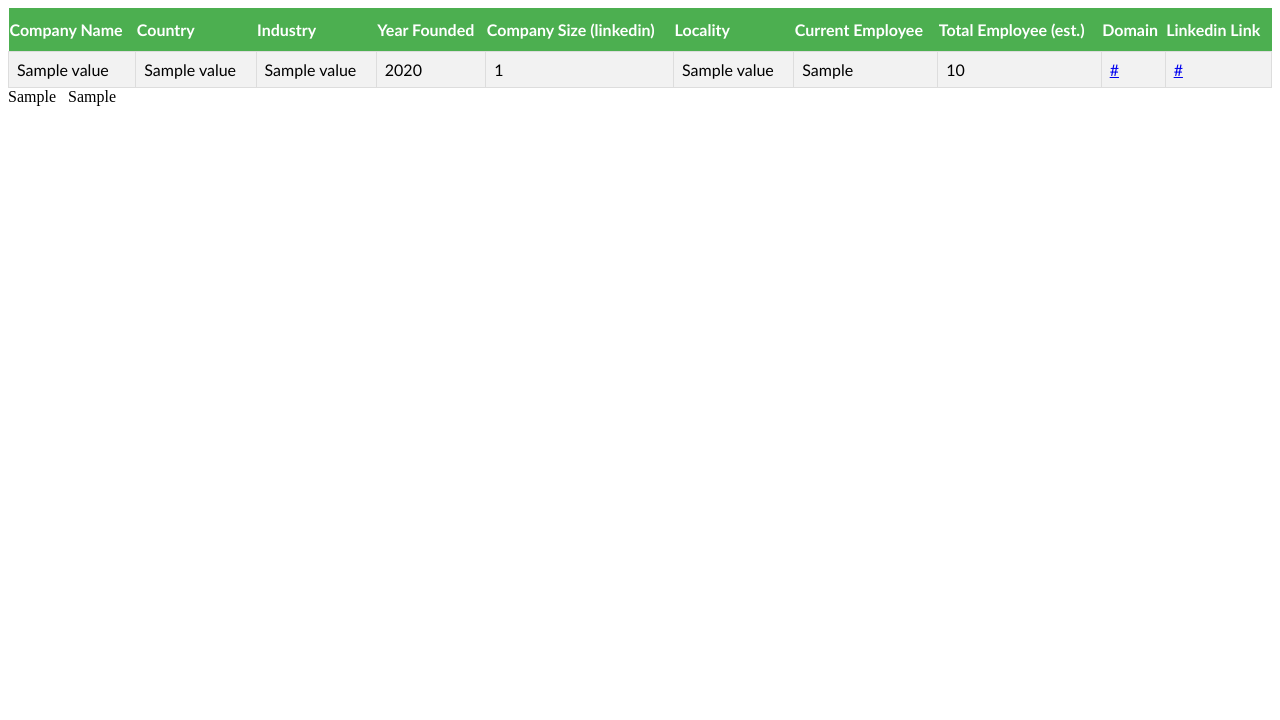
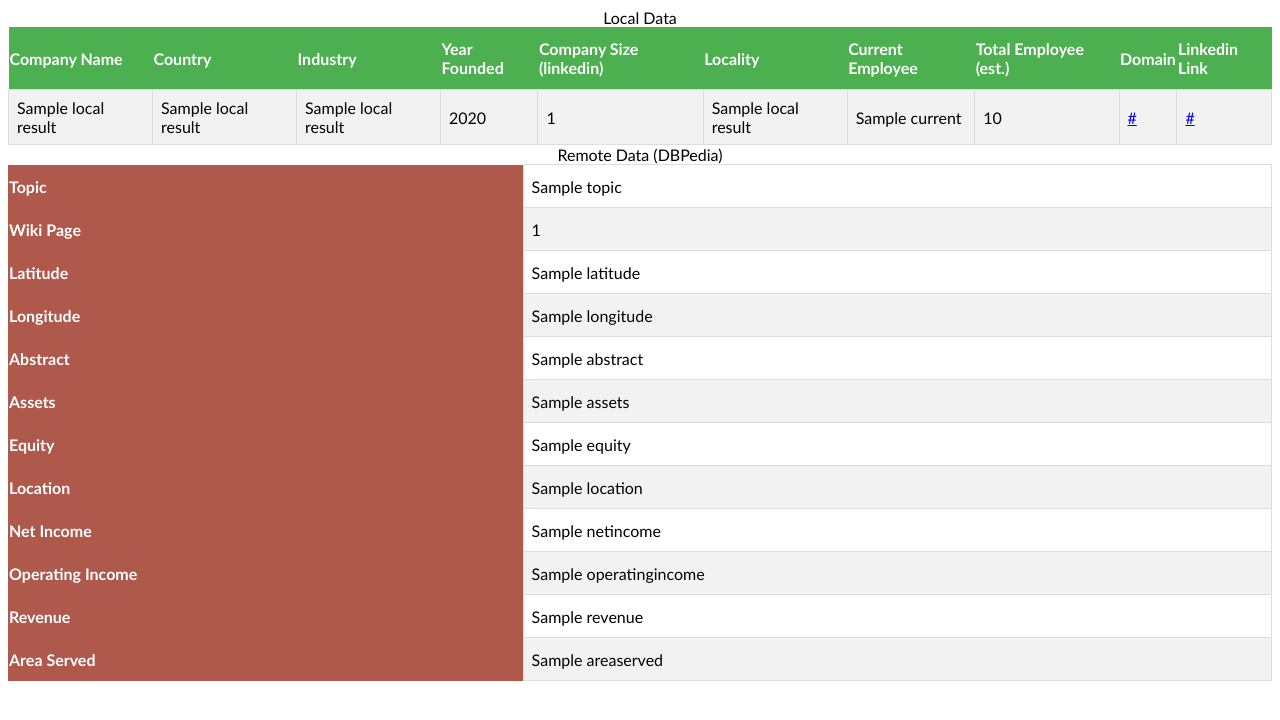
Before and after one commit to afif-ishamsyah/globalcompany, a Django app: template companyinfo/templates/companyinfo/company_details.html in a window 1280 px wide. Shown: the top 720 px of the page. Run offline with Django 3.2, Linux system fonts and the light colour scheme; the template is opened without the code that fills it: most values are stand-ins (such as "Sample title", 1, 10 or a date in 2020).

Commit message:
Company Details : more handling for unique company name (amazon.com, apple inc), use website instead of name to get details from dbpedia

```diff
--- a/companyinfo/templates/companyinfo/company_details.html
+++ b/companyinfo/templates/companyinfo/company_details.html
@@ -24,11 +24,35 @@
     background-color: #4CAF50;
     color: white;
     }
+
+    #company_online {
+    font-family: "Trebuchet MS", Arial, Helvetica, sans-serif;
+    border-collapse: collapse;
+    width: 100%;
+    }
+
+    #company_online td, #customers th {
+    border: 1px solid #ddd;
+    padding: 8px;
+    }
+
+    #company_online tr:nth-child(even){background-color: #f2f2f2;}
+
+    #company_online tr:hover {background-color: #ddd;}
+
+    #company_online th {
+    padding-top: 12px;
+    padding-bottom: 12px;
+    text-align: left;
+    background-color: #af584c;
+    color: white;
+    }
     </style>
 </head>
 <body>
 
 <table id="company">
+<caption>Local Data</caption>
     <tr>
         <th>Company Name</th>
         <th>Country</th>
@@ -40,28 +64,85 @@
         <th>Total Employee (est.)</th>
         <th>Domain</th>
         <th>Linkedin Link</th>
-
-
     </tr>
-{% for value in qres %}
     <tr>
-    <td> {{ value.str_name_label }}</td>
-    <td> {{ value.str_country_label }} </td>
-    <td> {{ value.str_industry_label }} </td>
-    <td> {{ value.str_year }} </td>
-    <td> {{ value.str_size }} </td>
-    <td> {{ value.str_locality_label }} </td>
-    <td> {{ value.str_current }} </td>
-    <td> {{ value.str_total }} </td>
-    <td> <a href="{{ value.domainurl }}">{{ value.domainurl }}</a> </td>
-    <td> <a href="{{ value.linkedinurl }}">{{ value.linkedinurl }}</a> </td>
+        <td> {{ local_result.name }}</td>
+        <td> {{ local_result.country_label }} </td>
+        <td> {{ local_result.industry_label }} </td>
+        <td> {{ local_result.year }} </td>
+        <td> {{ local_result.size }} </td>
+        <td> {{ local_result.locality_label }} </td>
+        <td> {{ local_result.current }} </td>
+        <td> {{ local_result.total }} </td>
+        {% if 'Not Exist' not in local_result.domainurl %}
+            <td> <a href="{{ local_result.domainurl }}">{{ local_result.domainurl }}</a> </td>
+        {% else %}
+            <td>Not Exist</td>
+        {% endif %}
+        {% if 'Not Exist' not in local_result.linkedinurl %}
+        <td> <a href="{{ local_result.linkedinurl }}">{{ local_result.linkedinurl }}</a> </td>
+        {% else %}
+            <td>Not Exist</td>
+        {% endif %}
     </tr>
-{% endfor %}
 </table>
 
-{% for a, b in online_result.items %}
+<table id="company_online">
+    <caption>Remote Data (DBPedia)</caption>
+    <tr>
+        <th>Topic</th>
+        <td>{{ online_result.topic }}</td>
+    </tr>
+    <tr>
+        <th>Wiki Page</th>
+        <td>{{ online_result.wikipageid }}</td>
+    </tr>
+    <tr>
+        <th>Latitude</th>
+        <td>{{ online_result.latitude }}</td>
+    </tr>
+    <tr>
+        <th>Longitude</th>
+        <td>{{ online_result.longitude }}</td>
+    </tr>
+    <tr>
+        <th>Abstract</th>
+        <td>{{ online_result.abstract }}</td>
+    </tr>
+    <tr>
+        <th>Assets</th>
+        <td>{{ online_result.assets }}</td>
+    </tr>
+    <tr>
+        <th>Equity</th>
+        <td>{{ online_result.equity }}</td>
+    </tr>
+    <tr>
+        <th>Location</th>
+        <td>{{ online_result.location }}</td>
+    </tr>
+    <tr>
+        <th>Net Income</th>
+        <td>{{ online_result.netincome }}</td>
+    </tr>
+    <tr>
+        <th>Operating Income</th>
+        <td>{{ online_result.operatingincome }}</td>
+    </tr>
+    <tr>
+        <th>Revenue</th>
+        <td>{{ online_result.revenue }}</td>
+    </tr>
+    <tr>
+        <th>Area Served</th>
+        <td>{{ online_result.areaserved }}</td>
+    </tr>
+
+</table>
+
+    {% comment %} {% for a, b in online_result.items %}
      {{ a }}  &nbsp {{ b }} <br>
-{% endfor %}
+    {% endfor %} {% endcomment %}
 
 </body>
 </html>
```
Also changed, not shown: companyinfo/query_rdf.py (+96 -29 lines), companyinfo/views.py (+46 -7 lines). Lines whose indentation alone changed are shown as unchanged.
